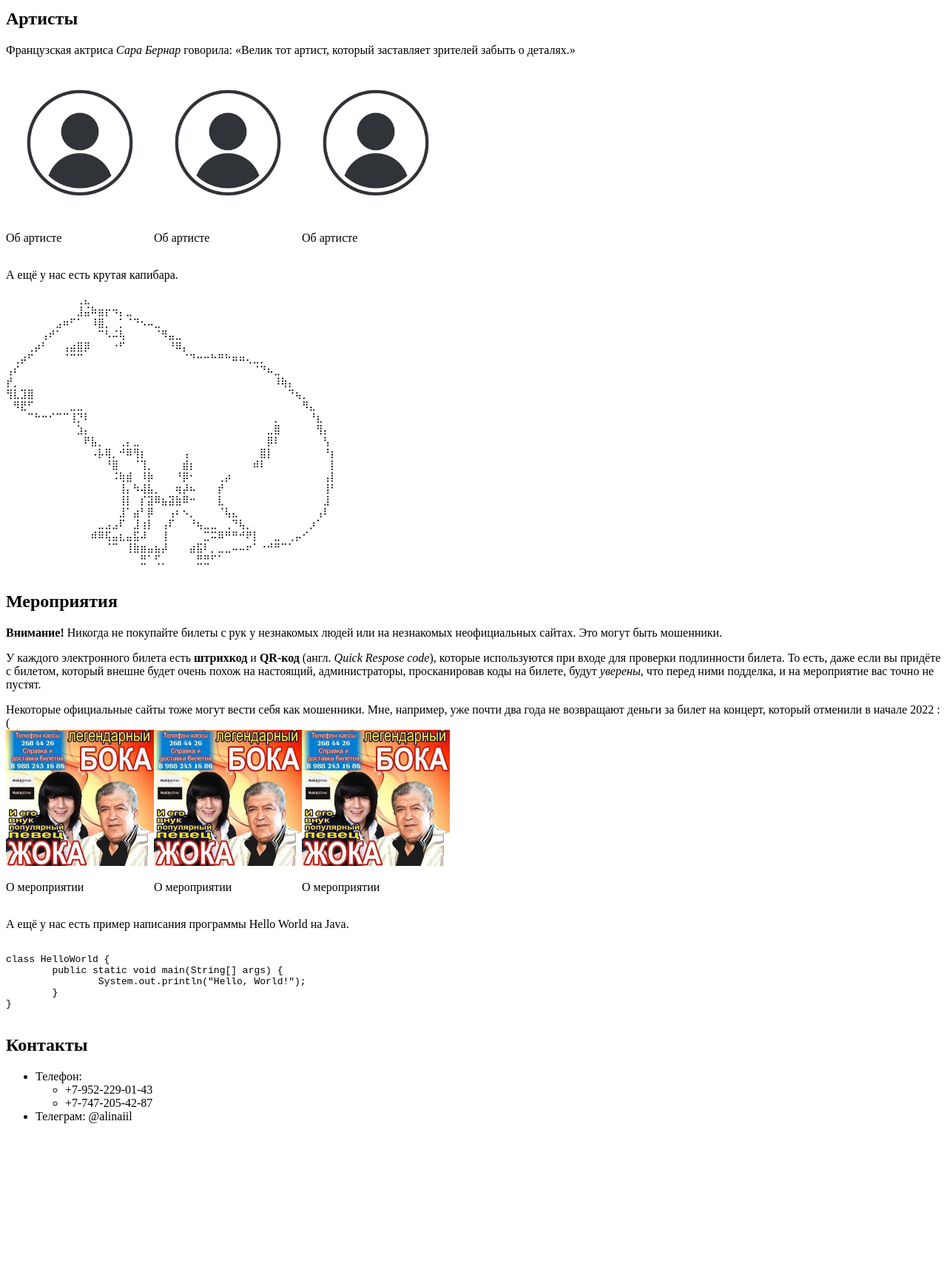
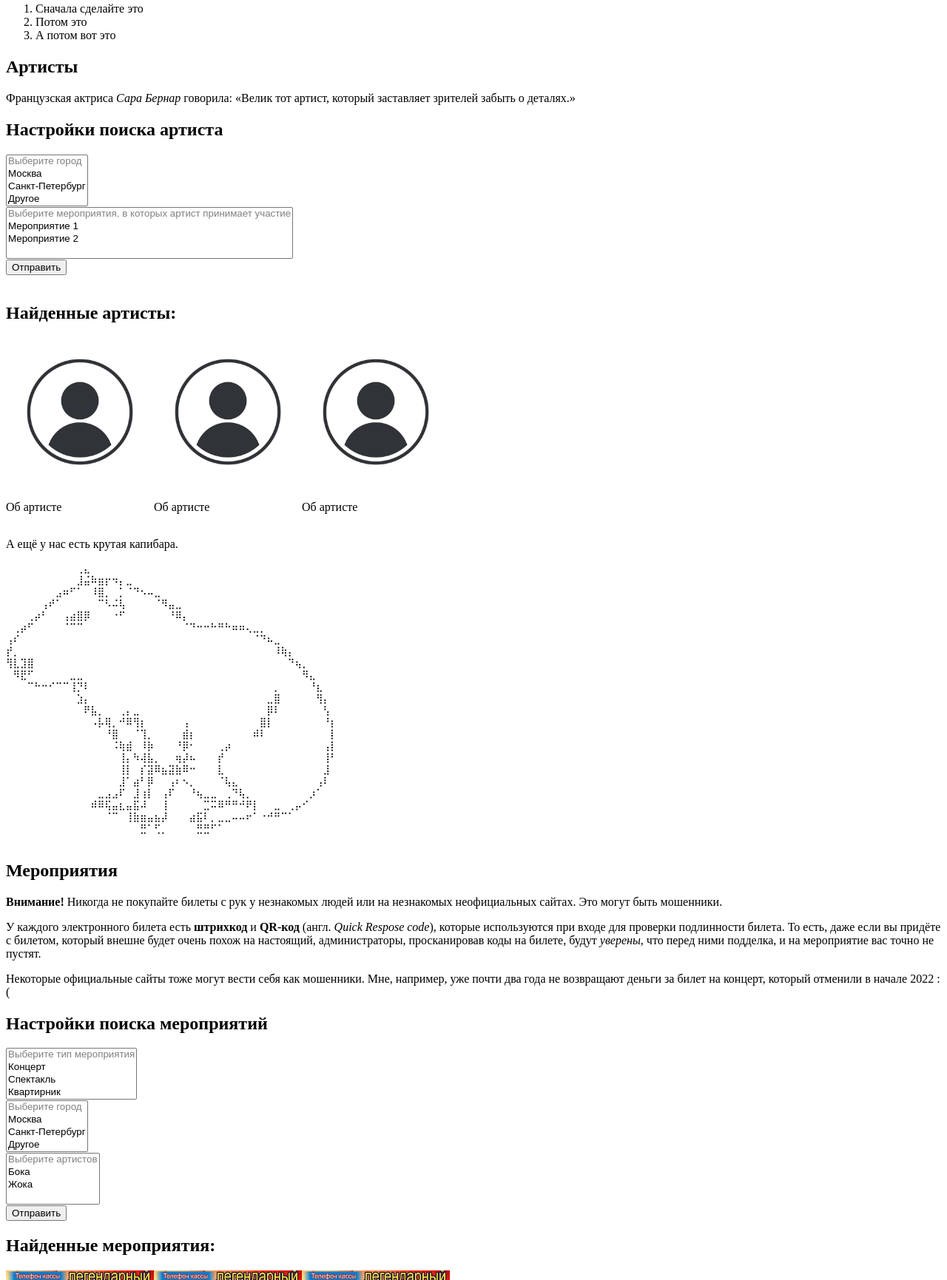
Before and after one commit to alinaiil/ITMO-web-5sem, a plain HTML site: page index.html in a window 1280 px wide. Shown: the part 1069-2800 px from the top of the page at 74% size. Before the commit the page ends 2604 px from the top, so only its background shows below. Drawn offline with Linux system fonts and the light colour scheme.

Commit message:
fix: index.html

```diff
--- a/index.html
+++ b/index.html
@@ -1,10 +1,10 @@
 <!DOCTYPE html>
 <html lang="ru">
 <head>
-	<title>Календарь с фильтром по составам</title>
+	<title>Театральный календарь</title>
 	<meta charset="UTF-8">
 	<meta name="keywords" content="Театральный календарь, Календарь составов">
-	<meta name="description" content="Театральный календарь с персонализированными фильтрами">
+	<meta name="description" content="Театральный календарь с фильтрами по городам, типам мероприятий и составам">
 	<meta name="author" content="Алина Ильясова">
 	<meta name="viewport" content="width=device-width, initial-scale=1.0">
 </head>
@@ -12,8 +12,11 @@
 	<script src="source\js\outline-control.js"></script>
 	<header>
 		<nav>
-			<h1>Навигация</h1>
+			<h1>Меню</h1>
 			<ul>
+				<li>
+					<a>О сайте</a>
+				</li>
 				<li>
 					<a href="#calendar">Календарь</a>
 				</li>
@@ -29,6 +32,7 @@
 	<main>
 		<section id="calendar">
 			<h1>Календарь</h1>
+			<h2>Настройки поиска</h2>
 			<form><select multiple>
 				<option disabled>Выберите тип мероприятия</option>
 				<option value="Концерт">Концерт</option>
@@ -67,6 +71,21 @@
 			<h1>Артисты</h1>
 			<article>
 			<p>Французская актриса <cite>Сара Бернар</cite> говорила: <q>Велик тот артист, который заставляет зрителей забыть о деталях.</q></p>
+			<h2>Настройки поиска артиста</h2>
+			<form><select multiple>
+				<option disabled>Выберите город</option>
+				<option value="Москва">Москва</option>
+				<option value="Санкт-Петербург">Санкт-Петербург</option>
+				<option value="Другое">Другое</option>
+			</select><br>
+			<select multiple>
+				<option disabled>Выберите мероприятия, в которых артист принимает участие</option>
+				<option value="1">Мероприятие 1</option>
+				<option value="2">Мероприятие 2</option>
+			</select><br>
+			<input type="submit" value="Отправить"></form><br>
+			<form>
+			<h2>Найденные артисты:</h2>
 			<div class="row" style="display: flex">
 				<div class="column">
 					<img src="source\img\avatar.jpg" alt="Артист" width="200">
@@ -115,6 +134,27 @@
 				<p>У каждого электронного билета есть <b>штрихкод</b> и <b>QR-код</b> (англ. <i>Quick Respose code</i>), которые используются при входе для проверки подлинности билета. То есть, даже если вы придёте с билетом, который внешне будет очень похож на настоящий, администраторы, просканировав коды на билете, будут <em>уверены</em>, что перед ними подделка, и на мероприятие вас точно не пустят.</p>
 				<aside>Некоторые официальные сайты тоже могут вести себя как мошенники. Мне, например, уже почти два года не возвращают деньги за билет на концерт, который отменили в начале 2022 :(</aside>
 			</article>
+			<h2>Настройки поиска мероприятий</h2>
+			<form><select multiple>
+				<option disabled>Выберите тип мероприятия</option>
+				<option value="Концерт">Концерт</option>
+				<option value="Спектакль">Спектакль</option>
+				<option value="Квартирник">Квартирник</option>
+			</select><br>
+			<select multiple>
+				<option disabled>Выберите город</option>
+				<option value="Москва">Москва</option>
+				<option value="Санкт-Петербург">Санкт-Петербург</option>
+				<option value="Другое">Другое</option>
+			</select><br>
+			<select multiple>
+				<option disabled>Выберите артистов</option>
+				<option value="Бока">Бока</option>
+				<option value="Жока">Жока</option>
+			</select><br>
+			<input type="submit" value="Отправить"></form><br>
+			<form>
+			<h2>Найденные мероприятия:</h2>
 			<div class="row" style="display: flex">
 				<div class="column">
 					<img src="source\img\show.jpg" alt="Мероприятие" width="200">
```
Also changed, not shown: Layout/1. Main.png (deleted), Layout/2. Artists.png (deleted), Layout/3. Shows.png (deleted), 3 other files.
